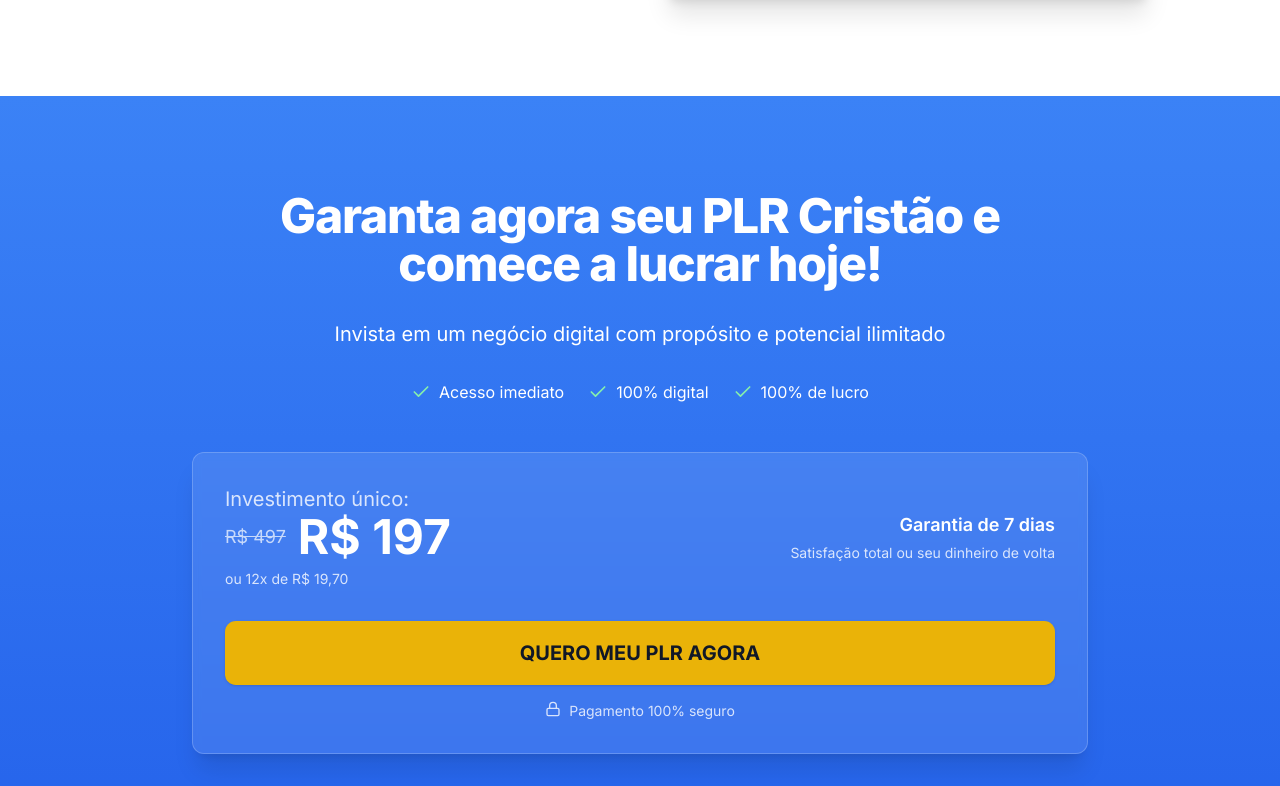
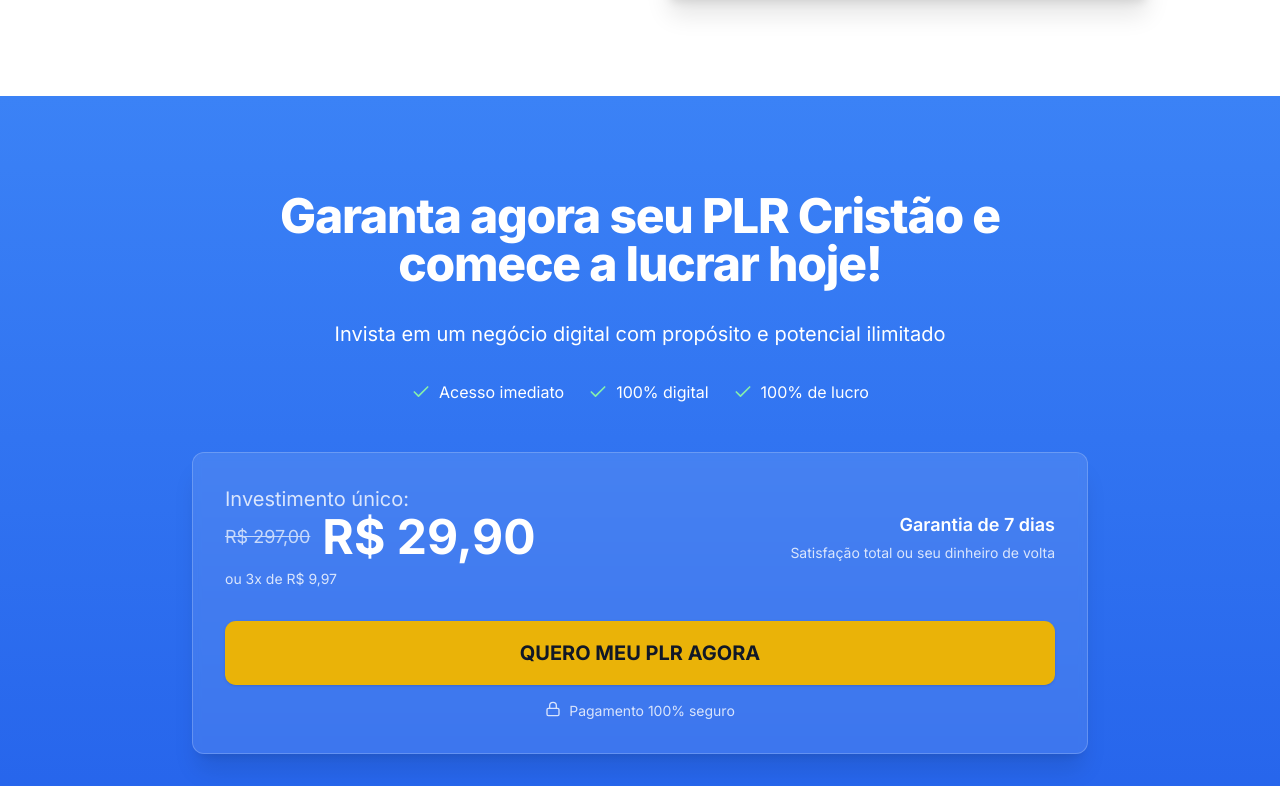
Before and after one commit to netoaldo92-ui/crescercomjesus, a Next.js app: page / in a window 1280 px wide. Shown: the part 8434-9220 px from the top of the page. Built offline with nearby package versions, Linux system fonts and the light colour scheme.

Commit message:
[lasy] Alteração de preço: R$ 297 por R$ 29,90 - escreveu 2 arquivo(s)

```diff
--- a/src/components/plr/bonus-section.tsx
+++ b/src/components/plr/bonus-section.tsx
@@ -34,7 +34,7 @@ export const BonusSection = () => {
 
               <div className="mt-8">
                 <p className="text-blue-700 font-semibold">
-                  Valor deste bônus: R$ 197,00 <span className="line-through text-gray-500">— GRÁTIS para você!</span>
+                  Valor deste bônus: R$ 97,00 <span className="line-through text-gray-500">— GRÁTIS para você!</span>
                 </p>
               </div>
             </div>
--- a/src/components/plr/final-cta-section.tsx
+++ b/src/components/plr/final-cta-section.tsx
@@ -34,10 +34,10 @@ export const FinalCtaSection = () => {
               <div className="text-left mb-6 sm:mb-0">
                 <p className="text-xl opacity-80">Investimento único:</p>
                 <div className="flex items-center">
-                  <p className="text-lg line-through opacity-70 mr-3">R$ 497</p>
-                  <p className="text-4xl sm:text-5xl font-bold">R$ 197</p>
+                  <p className="text-lg line-through opacity-70 mr-3">R$ 297,00</p>
+                  <p className="text-4xl sm:text-5xl font-bold">R$ 29,90</p>
                 </div>
-                <p className="text-sm opacity-80 mt-2">ou 12x de R$ 19,70</p>
+                <p className="text-sm opacity-80 mt-2">ou 3x de R$ 9,97</p>
               </div>
 
               <div className="text-right">
```
